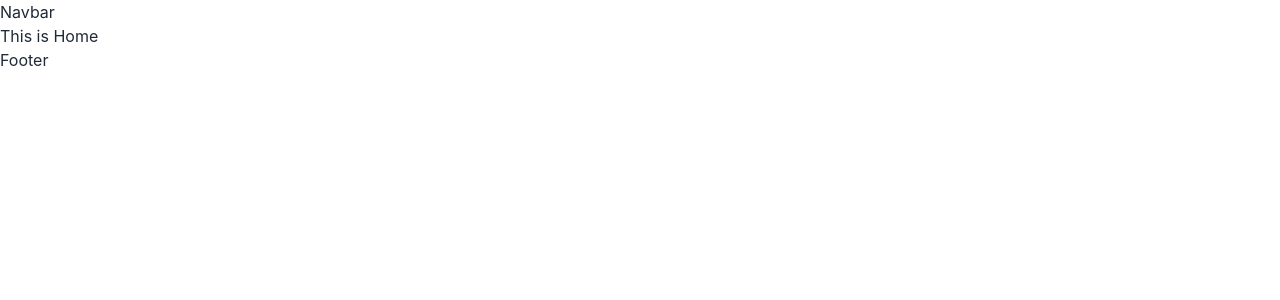
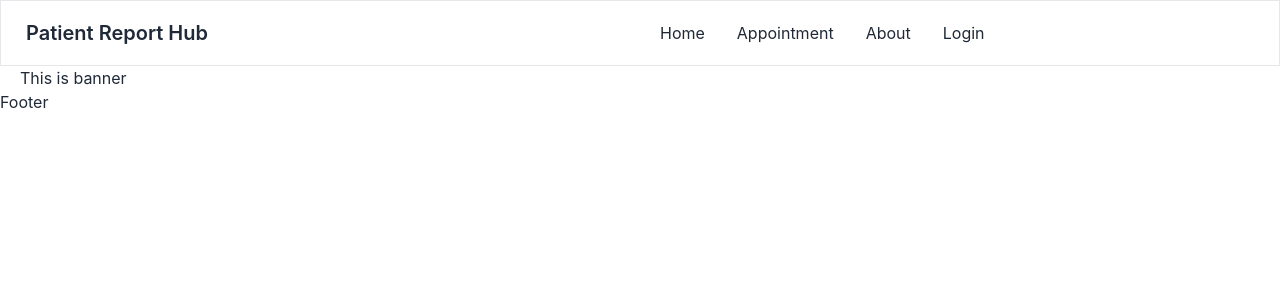
Before and after one commit to assraf-nur/prh-client, a React (Create React App) app: page / in a window 1280 px wide. Shown: the top 300 px of the page. Built offline with nearby package versions, Linux system fonts and the light colour scheme.

Commit message:
adding banner

```diff
--- a/src/Layout/Main.jsx
+++ b/src/Layout/Main.jsx
@@ -5,9 +5,9 @@ import { Outlet } from "react-router-dom";
 
 export default function Main() {
   return (
-    <div>
+    <div className="container mx-auto">
       <Navbar />
-      <Outlet/>
+      <Outlet />
       <Footer />
     </div>
   );
--- /dev/null
+++ b/src/Pages/Home/About/About.jsx
@@ -0,0 +1,7 @@
+import React from 'react'
+
+export default function About() {
+  return (
+    <div>About</div>
+  )
+}
--- /dev/null
+++ b/src/Pages/Home/Appointments/Appointments.jsx
@@ -0,0 +1,7 @@
+import React from 'react'
+
+export default function Appointments() {
+  return (
+    <div>Appointments</div>
+  )
+}
--- /dev/null
+++ b/src/Pages/Home/Banner/Banner.jsx
@@ -0,0 +1,9 @@
+import React from "react";
+
+export default function Banner() {
+  return (
+    <div>
+      <h1>This is banner</h1>
+    </div>
+  );
+}
--- a/src/Pages/Home/Home/Home.jsx
+++ b/src/Pages/Home/Home/Home.jsx
@@ -1,7 +1,10 @@
-import React from 'react'
+import React from "react";
+import Banner from "../Banner/Banner";
 
 export default function Home() {
   return (
-    <div>This is Home</div>
-  )
+    <div className="mx-5">
+      <Banner></Banner>
+    </div>
+  );
 }
--- a/src/Pages/Shared/Navbar.jsx
+++ b/src/Pages/Shared/Navbar.jsx
@@ -1,7 +1,46 @@
-import React from 'react'
+import React from "react";
+import { Link } from "react-router-dom";
 
 export default function Navbar() {
+  const menuItems = (
+    <React.Fragment>
+      <li>
+        <Link to="/">Home</Link>
+      </li>
+      <li>
+        <Link to="/appointments">Appointment</Link>
+      </li>
+      <li>
+        <Link to="/about">About</Link>
+      </li>
+      <li>
+        <Link to="/login">Login</Link>
+      </li>
+    </React.Fragment>
+  );
+
   return (
-    <div>Navbar</div>
-  )
+    <div className="border">
+      <div className="navbar bg-base-100">
+        <div className="navbar-start">
+          <div className="dropdown">
+            <label tabIndex={0} className="btn btn-ghost lg:hidden">
+              <svg xmlns="http://www.w3.org/2000/svg" className="h-5 w-5" fill="none" viewBox="0 0 24 24" stroke="currentColor">
+                <path strokeLinecap="round" strokeLinejoin="round" strokeWidth="2" d="M4 6h16M4 12h8m-8 6h16" />
+              </svg>
+            </label>
+            <ul tabIndex={0} className="menu menu-compact dropdown-content mt-3 p-2 shadow bg-base-100 rounded-box w-52">
+              {menuItems}
+            </ul>
+          </div>
+          <Link to="/" className="btn btn-ghost normal-case text-xl ms-0">
+            Patient Report Hub
+          </Link>
+        </div>
+        <div className="navbar-center hidden lg:flex">
+          <ul className="menu menu-horizontal px-1">{menuItems}</ul>
+        </div>
+      </div>
+    </div>
+  );
 }
```
Also changed, not shown: src/Routes/Routes.jsx (+10 -0 lines).
